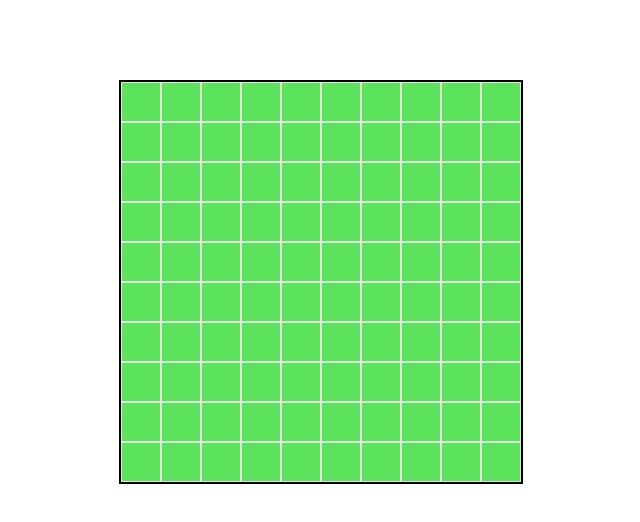
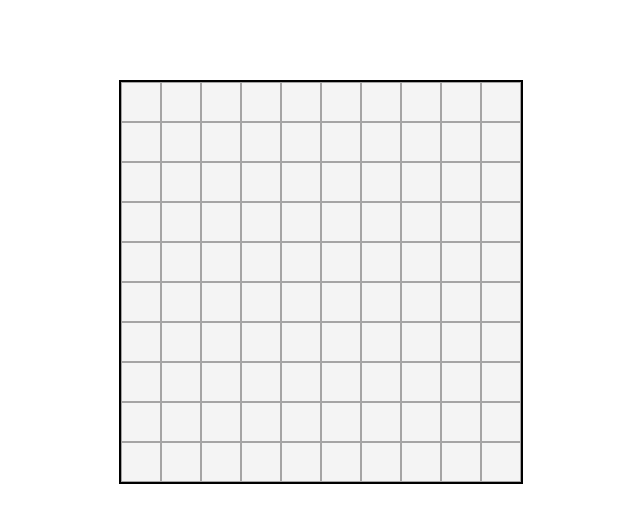
Before and after one commit to Wzha637/Simple-MineSweaper-Game, a plain HTML site: page Minesweaper .js/index.html in a window 1280 px wide. Shown: the whole page, without its empty margins (265-905 px from the left). Drawn offline with Linux system fonts and the light colour scheme.

Commit message:
Add files via upload

```diff
--- a/Minesweaper .js/style.css
+++ b/Minesweaper .js/style.css
@@ -3,7 +3,7 @@
  height: 400px;
  display: flex;
  flex-wrap: wrap;
- background-color: rgb(91, 227, 91);
+ background-color: #f4f4f4;
  position: absolute;
  top: 10%;
  left: 30%;
@@ -17,7 +17,7 @@
  transition: all 0.4s;
  box-sizing: border-box;
  padding-top: 10px;
- border: 1px solid rgb(229, 227, 227);
+ border: 1px solid #a5a4a4;
 }
 
 /* .bomb {
@@ -25,9 +25,9 @@
 } */
 
 .checked {
- background-color: lightblue;
+ background-color: rgb(102, 205, 240);
 }
 
 .grid div:hover {
- background-color: aquamarine;
+ background-color: rgb(99, 237, 104);
 }
```
